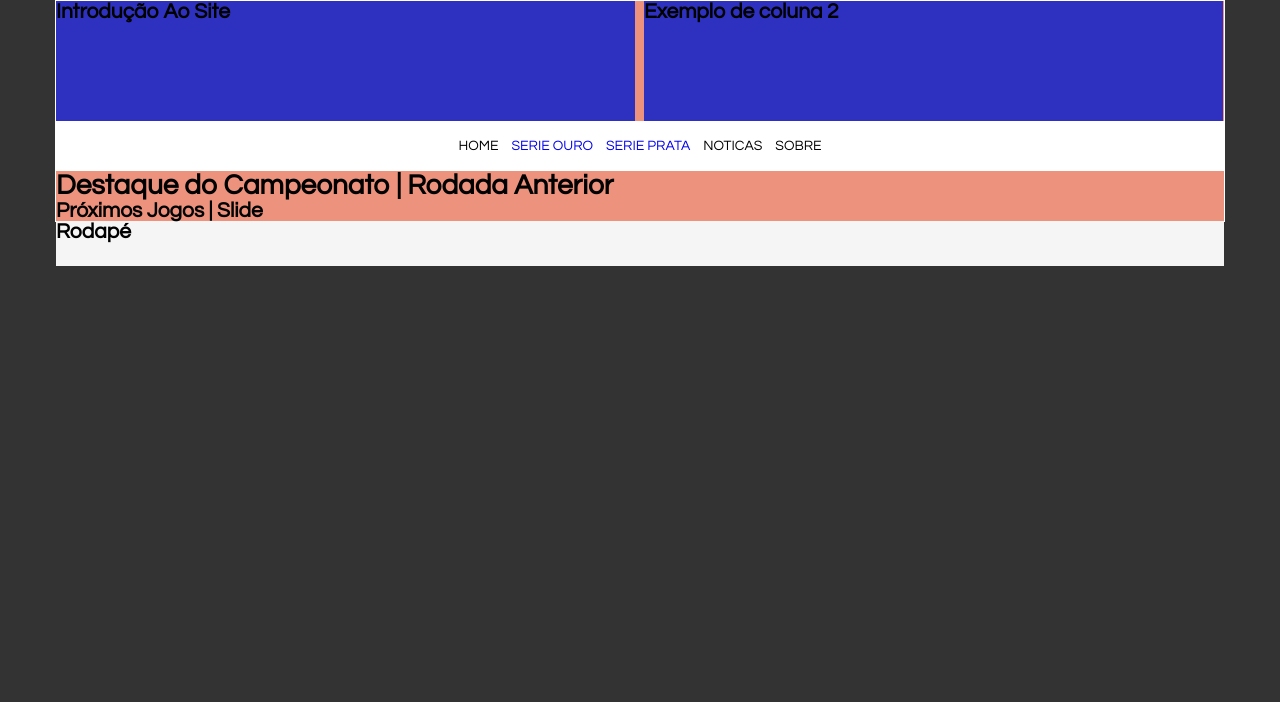
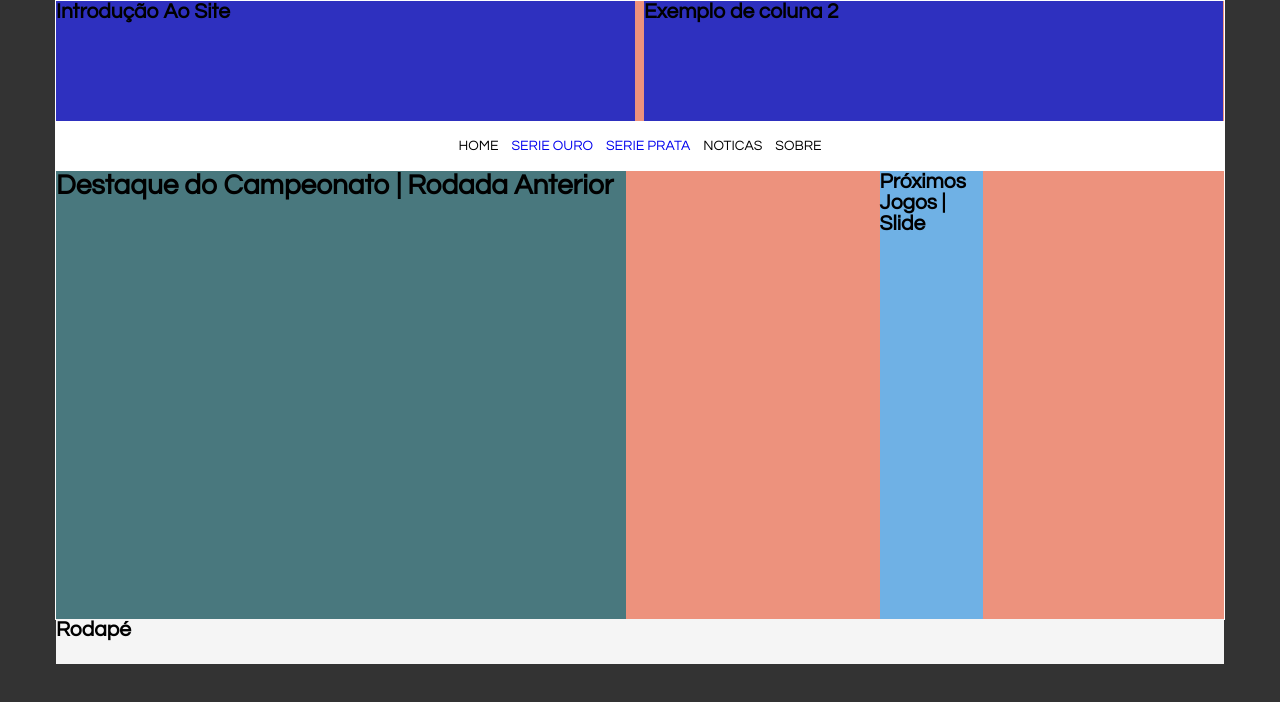
Before and after one commit to binbola/projetoSocietyCravinhos, a plain HTML site: page index.html in a window 1280 px wide. Drawn offline with Linux system fonts and the light colour scheme.

Commit message:
col-conteudo e destaque

```diff
--- a/index.html
+++ b/index.html
@@ -41,16 +41,13 @@
         <!-- Div de Destaque -->
         <div class="row">
                 <div class="col col-conteudo">
-                <div>
+                    <div class="destaque">
                         <h1>Destaque do Campeonato | Rodada Anterior</h1>
                     </div>
                 </div>
-        </div>
-
             <!-- Div Proximos Jogos -->
-        <div class="row">
                 <div class="col col-sidebar">
-                <div>
+                    <div class="next-game">
                         <h2>Próximos Jogos | Slide</h2>
                     </div>
                 </div>
```
Lines whose indentation alone changed are shown as unchanged.
